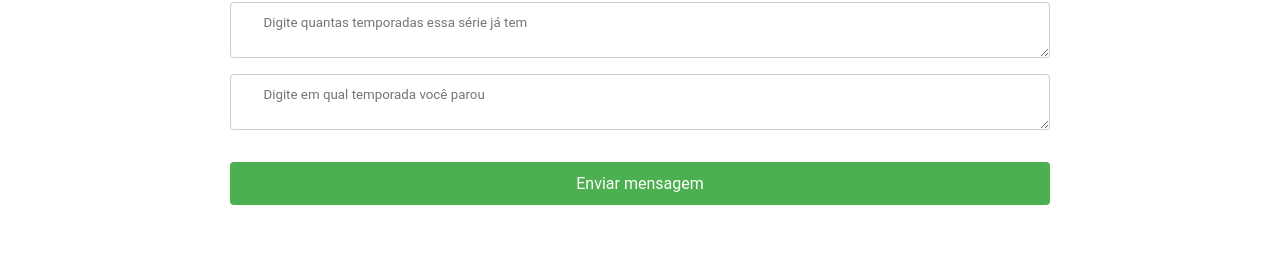
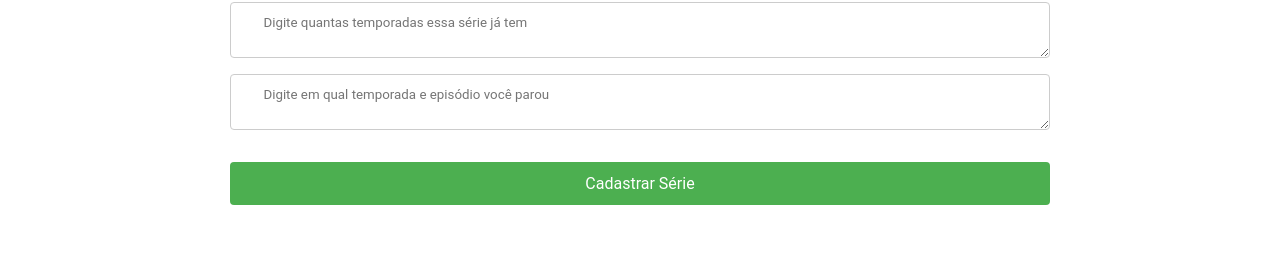
Before and after one commit to judsala/Programaria-Front-React, a React (Vite) app: page / in a window 1280 px wide. Shown: the part 1128-1383 px from the top of the page. Built offline with nearby package versions, Linux system fonts and the light colour scheme; no server answers.

Commit message:
Novas alterações1

```diff
--- a/index.html
+++ b/index.html
@@ -2,7 +2,7 @@
 <html lang="en">
   <head>
     <meta charset="UTF-8" />
-    <link rel="icon" type="image/svg+xml" href="/vite.svg" />
+    <link rel="icon" type="image/svg+xml" href="https://img.freepik.com/vetores-premium/desenhos-animados-retro-cor-ruido-tv-televisao-quebrada-com-antena-dobrada-isolada_168129-599.jpg?w=360" />
     <meta name="viewport" content="width=device-width, initial-scale=1.0" />
     <title>Minhas Séries</title>
   </head>
--- a/src/components/Content.jsx
+++ b/src/components/Content.jsx
@@ -116,11 +116,11 @@ export function Content() {
           />
           <textarea
             onChange={handleInputValueCitacao}
-            placeholder="Digite em qual temporada você parou"
+            placeholder="Digite em qual temporada e episódio você parou"
             value={citacao}
             className={styles.formTextArea}
           />
-          <button className={styles.formButton} type="submit">Enviar mensagem</button>
+          <button className={styles.formButton} type="submit">Cadastrar Série</button>
           {success && <p>Cadastro realizado com sucesso.</p>}
         </form>
       </div>
--- a/src/styles/content.module.css
+++ b/src/styles/content.module.css
@@ -67,7 +67,7 @@
   padding: 2rem;
 }
 
-.cardRepoText {
+.cardRepoText, .cardRepoQuote {
   color: #fff;
   text-overflow: "…";
   font-size: 1.2rem;
@@ -78,12 +78,6 @@
 .cardRepoImage {
   border-radius: 100%;
   width: 70%;
-}
-
-.cardRepoQuote {
-  color: #fff;
-  font-style: italic;
-  font-weight: lighter;
 }
 
 .removeTask {
```
